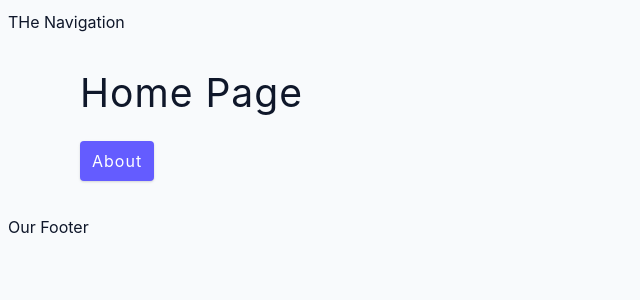
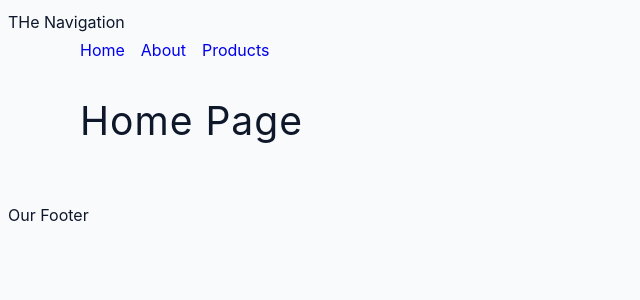
Before and after one commit to travisburns/react-router-6, a React (Create React App) app in the folder react-router-6-tutorial-main/: page / in a window 1280 px wide. Shown: the top 300 px of the page, without its empty margins (0-640 px from the left). Built offline with nearby package versions, Linux system fonts and the light colour scheme.

Commit message:
Shared layout

```diff
--- /dev/null
+++ b/react-router-6-tutorial-main/src/components/Navbar.js
@@ -0,0 +1,14 @@
+import React from 'react'
+import {Link} from 'react-router-dom'
+
+const Navbar = () => {
+  return (
+    <nav className='navbar'>
+      <Link to ="/">Home</Link>
+      <Link to ="/about">About</Link>
+      <Link to ="/products">Products</Link>
+    </nav>
+  )
+}
+
+export default Navbar
--- a/react-router-6-tutorial-main/src/pages/Home.js
+++ b/react-router-6-tutorial-main/src/pages/Home.js
@@ -1,14 +1,21 @@
-import { Link } from "react-router-dom";
-
+import { Link, Outlet} from "react-router-dom";
+import Navbar from "../components/Navbar";
 
 const Home = () => {
 
 
   return (
+
+    <>
+    <Navbar/>
+
     <section className='section'>
       <h2>Home Page</h2>
-      <Link to = "/about" className="btn">About</Link>
+      <Outlet />
     </section>
+
+    </>
+
   );
 };
 export default Home;
```
